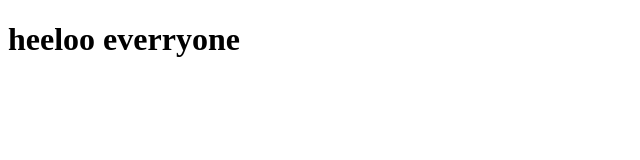
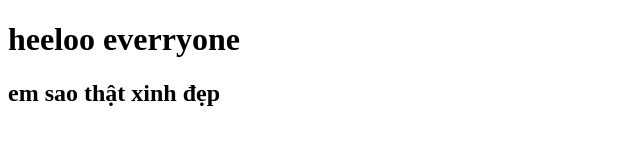
Before and after one commit to Duytruong0527/test, a plain HTML site: page index.html in a window 1280 px wide. Shown: the whole page, without its empty margins (0-640 px from the left). Drawn offline with Linux system fonts and the light colour scheme.

Commit message:
Update index.html

```diff
--- a/index.html
+++ b/index.html
@@ -7,5 +7,6 @@
   </head>
   <body>
     <h1>heeloo everryone</h1>
+    <h2>em sao thật xinh đẹp</h2>
   </body>
 </html>
```
